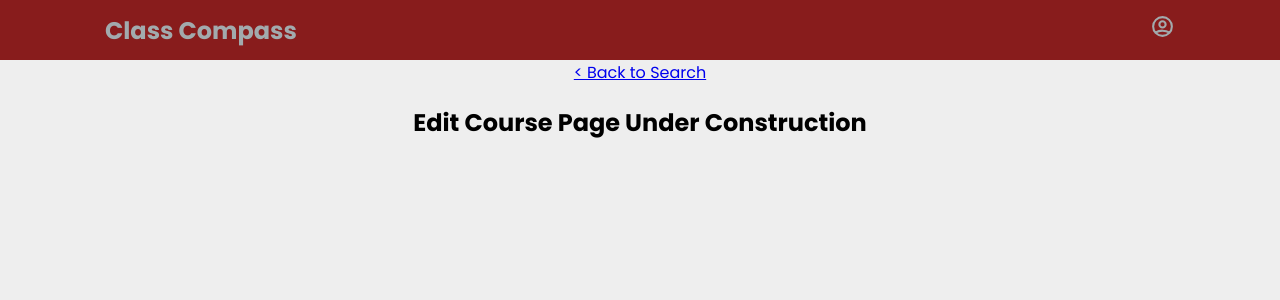
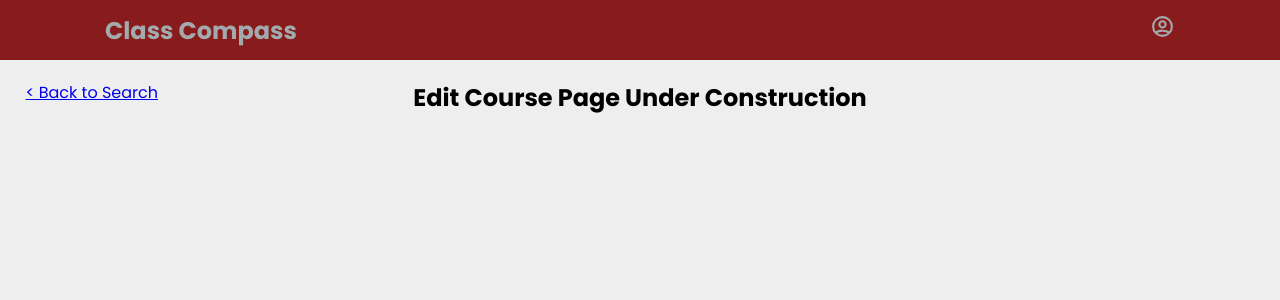
Before and after one commit to Ryu-From-Streets/classcompass, a React (Create React App) app in the folder frontend/: page /editCourse in a window 1280 px wide. Shown: the top 300 px of the page. Built offline with nearby package versions, Linux system fonts and the light colour scheme.

Commit message:
Redid some styling for the tree page
Added some styling for the backlink on the tree page, as well as for a different background color for the tree to (kind of) address a usability testing issue where it was unclear what the bounds of the interactable tree was.

```diff
--- a/frontend/src/App.css
+++ b/frontend/src/App.css
@@ -38,6 +38,15 @@
   background-color: #eeeeee;
 }
 
+.back-link {
+  position: absolute;
+  left: 2%;
+}
+
+.TreePage .course-tree {
+  background-color: #dcdcdc;
+}
+
 .App-logo {
   height: 40vmin;
   pointer-events: none;
```
